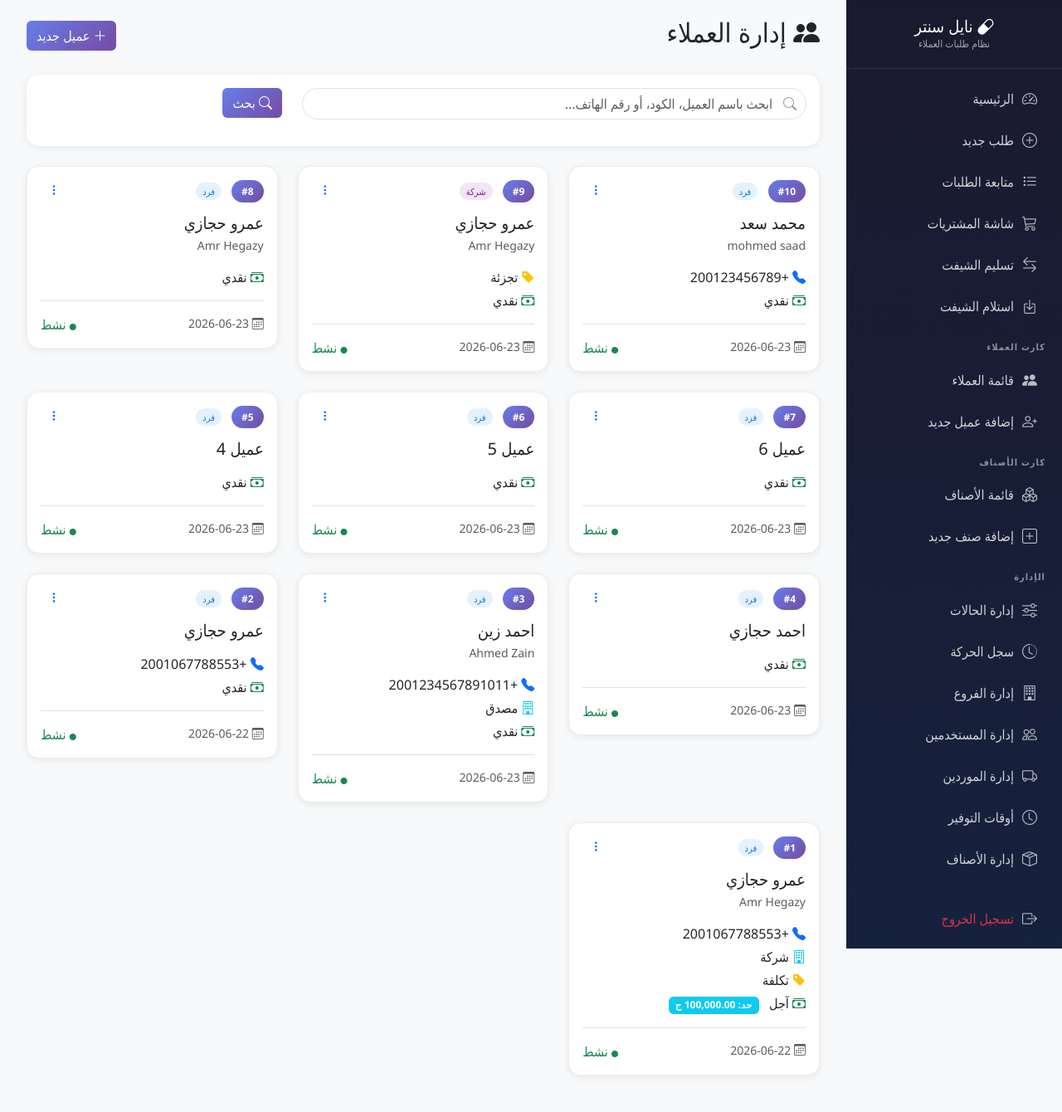
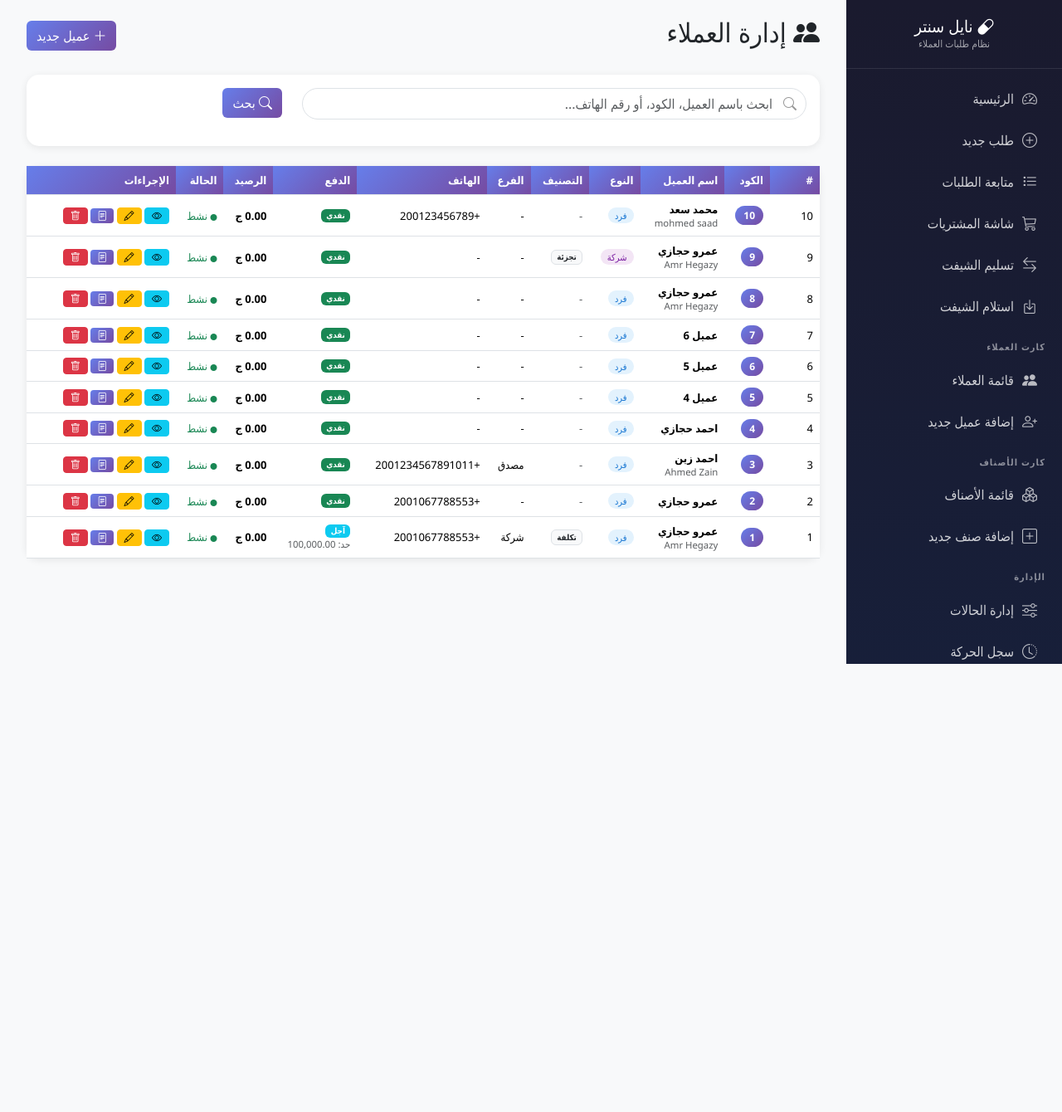
Before and after one commit to Amrstar89/Nile-Center-Pharmacy-System, a PHP site: page /modules/customers/index.php in a window 1280 px wide. Shown: the whole page at 83% size. After the commit the page ends 800 px from the top, so only its background shows below. Run offline with PHP 8.4, Linux system fonts and the light colour scheme; a user stored in the database is signed in; data comes from the database, SQL or seed files in the repository; tables that the repository leaves empty or names only in its code hold one stand-in row (values such as "Sample post"); some libraries are stand-ins or nearby versions.

Commit message:
Auto update: Thu 06/25/2026 19:30:40.25

```diff
--- a/modules/customers/index.php
+++ b/modules/customers/index.php
@@ -18,28 +18,34 @@ $where = "WHERE c.is_active = 1";
 $params = [];
 
 if (!empty($search)) {
-    $where .= " AND (c.customer_name LIKE ? OR c.customer_code LIKE ? OR c.manual_code LIKE ? OR cp.phone_number LIKE ?)";
+    $where .= " AND (c.customer_name LIKE ? OR c.customer_code LIKE ? OR cp.phone_number LIKE ?)";
     $search_term = "%{$search}%";
-    $params = [$search_term, $search_term, $search_term, $search_term];
+    $params = [$search_term, $search_term, $search_term];
 }
 
 // Get total count
-$count_stmt = $db->prepare("SELECT COUNT(DISTINCT c.id) as total FROM customers c LEFT JOIN customer_phones cp ON c.id = cp.customer_id {$where}");
+$count_sql = "SELECT COUNT(DISTINCT c.id) as total FROM customers c LEFT JOIN customer_phones cp ON c.id = cp.customer_id {$where}";
+$count_stmt = $db->prepare($count_sql);
 $count_stmt->execute($params);
 $total = $count_stmt->fetch()['total'];
 $total_pages = ceil($total / $per_page);
 
-// Get customers with primary phone and address
+// Get customers with balance, primary phone and address
 $sql = "SELECT
     c.*,
     b.branch_name,
     cc.class_name_ar,
     cc.class_type,
+    cb.balance,
+    cb.total_invoices,
+    cb.total_payments,
+    cb.total_returns,
     (SELECT CONCAT(cp.country_code, cp.phone_number) FROM customer_phones cp WHERE cp.customer_id = c.id AND cp.is_primary = 1 LIMIT 1) as primary_phone,
     (SELECT ca.address_type FROM customer_addresses ca WHERE ca.customer_id = c.id AND ca.is_primary = 1 LIMIT 1) as primary_address_type
 FROM customers c
 LEFT JOIN branches b ON c.branch_id = b.id
 LEFT JOIN customer_classes cc ON c.customer_class_id = cc.id
+LEFT JOIN customer_balances cb ON c.id = cb.customer_id
 {$where}
 GROUP BY c.id
 ORDER BY c.id DESC
@@ -59,6 +65,7 @@ require_once __DIR__ . '/../../includes/sidebar.php';
     <title><?= $page_title ?> - <?= APP_NAME ?></title>
     <link href="https://cdn.jsdelivr.net/npm/bootstrap@5.3.2/dist/css/bootstrap.rtl.min.css" rel="stylesheet">
     <link href="https://cdn.jsdelivr.net/npm/bootstrap-icons@1.11.1/font/bootstrap-icons.css" rel="stylesheet">
+    <link href="https://cdn.datatables.net/1.13.7/css/dataTables.bootstrap5.min.css" rel="stylesheet">
     <style>
         :root { --primary: #667eea; --secondary: #764ba2; --success: #198754; --warning: #ffc107; --danger: #dc3545; }
         body { background: #f8f9fa; font-family: 'Segoe UI', Tahoma, Geneva, Verdana, sans-serif; }
@@ -77,17 +84,22 @@ require_once __DIR__ . '/../../includes/sidebar.php';
         .main-content { margin-right: 260px; padding: 20px; }
         .card { border: none; border-radius: 15px; box-shadow: 0 2px 10px rgba(0,0,0,0.08); }
         .btn-primary { background: linear-gradient(135deg, var(--primary) 0%, var(--secondary) 100%); border: none; }
-        .customer-card { transition: all 0.3s; border: 1px solid #eee; }
-        .customer-card:hover { transform: translateY(-3px); box-shadow: 0 5px 20px rgba(0,0,0,0.1); }
-        .customer-code { background: linear-gradient(135deg, var(--primary), var(--secondary)); color: white; padding: 5px 12px; border-radius: 20px; font-size: 12px; font-weight: bold; }
-        .customer-type-badge { font-size: 11px; padding: 3px 8px; border-radius: 10px; }
+        .customer-code { background: linear-gradient(135deg, var(--primary), var(--secondary)); color: white; padding: 3px 10px; border-radius: 15px; font-size: 12px; font-weight: bold; }
+        .customer-type-badge { font-size: 11px; padding: 2px 8px; border-radius: 10px; }
         .type-individual { background: #e3f2fd; color: #1976d2; }
         .type-company { background: #f3e5f5; color: #7b1fa2; }
+        .balance-positive { color: var(--danger); font-weight: bold; }
+        .balance-zero { color: var(--success); font-weight: bold; }
+        .balance-negative { color: var(--warning); font-weight: bold; }
         .status-active { color: var(--success); }
         .status-inactive { color: var(--danger); }
         .search-box { position: relative; }
         .search-box i { position: absolute; right: 12px; top: 50%; transform: translateY(-50%); color: #999; }
         .search-box input { padding-right: 40px; border-radius: 25px; }
+        .table-customers th { background: linear-gradient(135deg, var(--primary) 0%, var(--secondary) 100%); color: white; font-weight: 600; font-size: 13px; }
+        .table-customers td { font-size: 13px; vertical-align: middle; }
+        .table-customers tr:hover { background: #f0f4ff; }
+        .action-btns .btn { padding: 3px 8px; font-size: 12px; }
         @media (max-width: 768px) { .sidebar { width: 100%; position: relative; } .main-content { margin-right: 0; } }
     </style>
 </head>
@@ -129,92 +141,107 @@ require_once __DIR__ . '/../../includes/sidebar.php';
                 </div>
             </div>
 
-            <!-- Customers Grid -->
-            <div class="row">
+            <!-- Customers Table -->
+            <div class="card">
+                <div class="card-body p-0">
+                    <div class="table-responsive">
+                        <table class="table table-customers table-hover mb-0">
+                            <thead>
+                                <tr>
+                                    <th style="width: 60px;">#</th>
+                                    <th>الكود</th>
+                                    <th>اسم العميل</th>
+                                    <th>النوع</th>
+                                    <th>التصنيف</th>
+                                    <th>الفرع</th>
+                                    <th>الهاتف</th>
+                                    <th>الدفع</th>
+                                    <th>الرصيد</th>
+                                    <th>الحالة</th>
+                                    <th style="width: 180px;">الإجراءات</th>
+                                </tr>
+                            </thead>
+                            <tbody>
                                 <?php foreach ($customers as $customer): ?>
-                <div class="col-md-6 col-lg-4 mb-4">
-                    <div class="card customer-card">
-                        <div class="card-body">
-                            <div class="d-flex justify-content-between align-items-start mb-3">
-                                <div>
-                                    <span class="customer-code">#<?= htmlspecialchars($customer['customer_code'] ?? $customer['id']) ?></span>
-                                    <span class="customer-type-badge <?= $customer['customer_type'] == 'company' ? 'type-company' : 'type-individual' ?> ms-2">
+                                <?php
+                                    $balance = floatval($customer['balance'] ?? 0);
+                                    $balance_class = $balance > 0 ? 'balance-positive' : ($balance < 0 ? 'balance-negative' : 'balance-zero');
+                                    $balance_text = $balance > 0 ? 'مدين: ' . number_format($balance, 2) : ($balance < 0 ? 'دائن: ' . number_format(abs($balance), 2) : '0.00');
+                                ?>
+                                <tr>
+                                    <td><?= $customer['id'] ?></td>
+                                    <td><span class="customer-code"><?= htmlspecialchars($customer['customer_code'] ?? $customer['id']) ?></span></td>
+                                    <td>
+                                        <strong><?= htmlspecialchars($customer['customer_name']) ?></strong>
+                                        <?php if (!empty($customer['customer_name_en'])): ?>
+                                            <br><small class="text-muted"><?= htmlspecialchars($customer['customer_name_en']) ?></small>
+                                        <?php endif; ?>
+                                    </td>
+                                    <td>
+                                        <span class="customer-type-badge <?= $customer['customer_type'] == 'company' ? 'type-company' : 'type-individual' ?>">
                                             <?= $customer['customer_type'] == 'company' ? 'شركة' : 'فرد' ?>
                                         </span>
-                                </div>
-                                <div class="dropdown">
-                                    <button class="btn btn-sm btn-link" data-bs-toggle="dropdown">
-                                        <i class="bi bi-three-dots-vertical"></i>
-                                    </button>
-                                    <ul class="dropdown-menu">
-                                        <li><a class="dropdown-item" href="view.php?id=<?= $customer['id'] ?>"><i class="bi bi-eye"></i> عرض</a></li>
-                                        <li><a class="dropdown-item" href="edit.php?id=<?= $customer['id'] ?>"><i class="bi bi-pencil"></i> تعديل</a></li>
-                                        <li><hr class="dropdown-divider"></li>
-                                        <li><a class="dropdown-item text-danger" href="delete.php?id=<?= $customer['id'] ?>" onclick="return confirm('هل أنت متأكد من حذف هذا العميل؟')"><i class="bi bi-trash"></i> حذف</a></li>
-                                    </ul>
-                                </div>
-                            </div>
-
-                            <h5 class="card-title mb-1"><?= htmlspecialchars($customer['customer_name']) ?></h5>
-                            <?php if (!empty($customer['customer_name_en'])): ?>
-                                <small class="text-muted"><?= htmlspecialchars($customer['customer_name_en']) ?></small>
+                                    </td>
+                                    <td>
+                                        <?php if (!empty($customer['class_name_ar'])): ?>
+                                            <span class="badge bg-light text-dark border"><?= htmlspecialchars($customer['class_name_ar']) ?></span>
+                                        <?php else: ?>
+                                            <span class="text-muted">-</span>
                                         <?php endif; ?>
-
-                            <div class="mt-3">
-                                <?php if (!empty($customer['primary_phone'])): ?>
-                                    <div class="mb-1">
-                                        <i class="bi bi-telephone-fill text-primary"></i>
-                                        <span class="me-2"><?= htmlspecialchars($customer['primary_phone']) ?></span>
-                                    </div>
+                                    </td>
+                                    <td><?= htmlspecialchars($customer['branch_name'] ?? '-') ?></td>
+                                    <td><?= htmlspecialchars($customer['primary_phone'] ?? '-') ?></td>
+                                    <td>
+                                        <?php if ($customer['payment_type'] == 'credit'): ?>
+                                            <span class="badge bg-info">آجل</span>
+                                            <?php if ($customer['credit_limit'] > 0): ?>
+                                                <br><small class="text-muted">حد: <?= number_format($customer['credit_limit'], 2) ?></small>
                                             <?php endif; ?>
-
-                                <?php if (!empty($customer['branch_name'])): ?>
-                                    <div class="mb-1">
-                                        <i class="bi bi-building text-info"></i>
-                                        <span class="me-2"><?= htmlspecialchars($customer['branch_name']) ?></span>
-                                    </div>
+                                        <?php else: ?>
+                                            <span class="badge bg-success">نقدي</span>
                                         <?php endif; ?>
-
-                                <?php if (!empty($customer['class_name_ar'])): ?>
-                                    <div class="mb-1">
-                                        <i class="bi bi-tag-fill text-warning"></i>
-                                        <span class="me-2"><?= htmlspecialchars($customer['class_name_ar']) ?></span>
-                                    </div>
-                                <?php endif; ?>
-
-                                <div class="mb-1">
-                                    <i class="bi bi-cash-stack text-success"></i>
-                                    <span class="me-2"><?= $customer['payment_type'] == 'credit' ? 'آجل' : 'نقدي' ?></span>
-                                    <?php if ($customer['payment_type'] == 'credit' && $customer['credit_limit'] > 0): ?>
-                                        <span class="badge bg-info">حد: <?= number_format($customer['credit_limit'], 2) ?> ج</span>
-                                    <?php endif; ?>
-                                </div>
-                            </div>
-
-                            <div class="mt-3 pt-3 border-top d-flex justify-content-between">
-                                <small class="text-muted">
-                                    <i class="bi bi-calendar3"></i>
-                                    <?= date('Y-m-d', strtotime($customer['created_at'])) ?>
-                                </small>
+                                    </td>
+                                    <td class="<?= $balance_class ?>"><?= $balance_text ?> ج</td>
+                                    <td>
                                         <span class="<?= $customer['is_active'] ? 'status-active' : 'status-inactive' ?>">
                                             <i class="bi bi-circle-fill" style="font-size: 8px;"></i>
                                             <?= $customer['is_active'] ? 'نشط' : 'موقوف' ?>
                                         </span>
+                                    </td>
+                                    <td>
+                                        <div class="action-btns">
+                                            <a href="view.php?id=<?= $customer['id'] ?>" class="btn btn-sm btn-info" title="عرض">
+                                                <i class="bi bi-eye"></i>
+                                            </a>
+                                            <a href="edit.php?id=<?= $customer['id'] ?>" class="btn btn-sm btn-warning" title="تعديل">
+                                                <i class="bi bi-pencil"></i>
+                                            </a>
+                                            <a href="statement.php?id=<?= $customer['id'] ?>" class="btn btn-sm btn-primary" title="كشف حساب">
+                                                <i class="bi bi-file-text"></i>
+                                            </a>
+                                            <a href="delete.php?id=<?= $customer['id'] ?>" class="btn btn-sm btn-danger" title="حذف" onclick="return confirm('هل أنت متأكد من حذف هذا العميل؟')">
+                                                <i class="bi bi-trash"></i>
+                                            </a>
                                         </div>
-                        </div>
-                    </div>
-                </div>
+                                    </td>
+                                </tr>
                                 <?php endforeach; ?>
 
                                 <?php if (empty($customers)): ?>
-                <div class="col-12 text-center py-5">
-                    <i class="bi bi-people" style="font-size: 64px; color: #ddd;"></i>
+                                <tr>
+                                    <td colspan="11" class="text-center py-5">
+                                        <i class="bi bi-people" style="font-size: 48px; color: #ddd;"></i>
                                         <h5 class="mt-3 text-muted">لا يوجد عملاء</h5>
                                         <a href="create.php" class="btn btn-primary mt-3">
                                             <i class="bi bi-plus-lg"></i> إضافة عميل جديد
                                         </a>
+                                    </td>
+                                </tr>
+                                <?php endif; ?>
+                            </tbody>
+                        </table>
                     </div>
-                <?php endif; ?>
+                </div>
             </div>
 
             <!-- Pagination -->
```
Also changed, not shown: modules/customers/statement.php (added, +291 -0 lines). Lines whose indentation alone changed are shown as unchanged.
